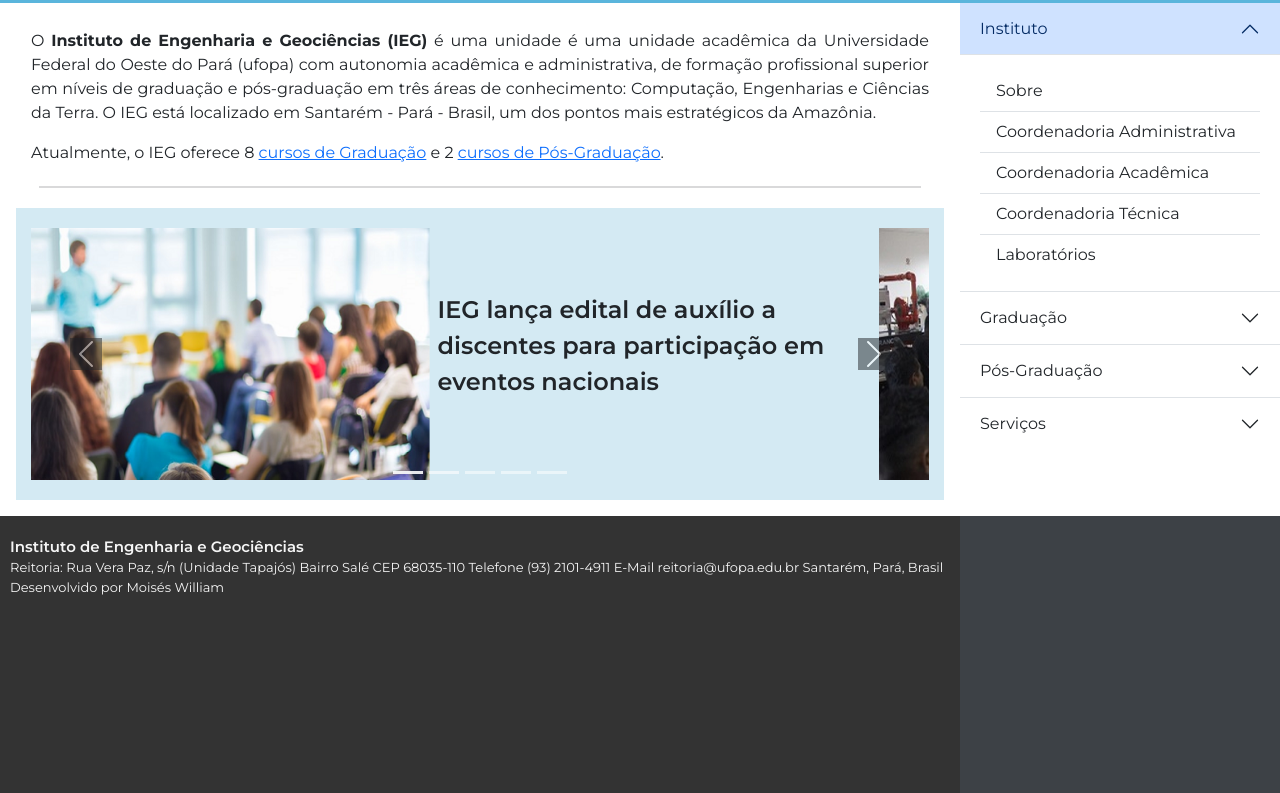
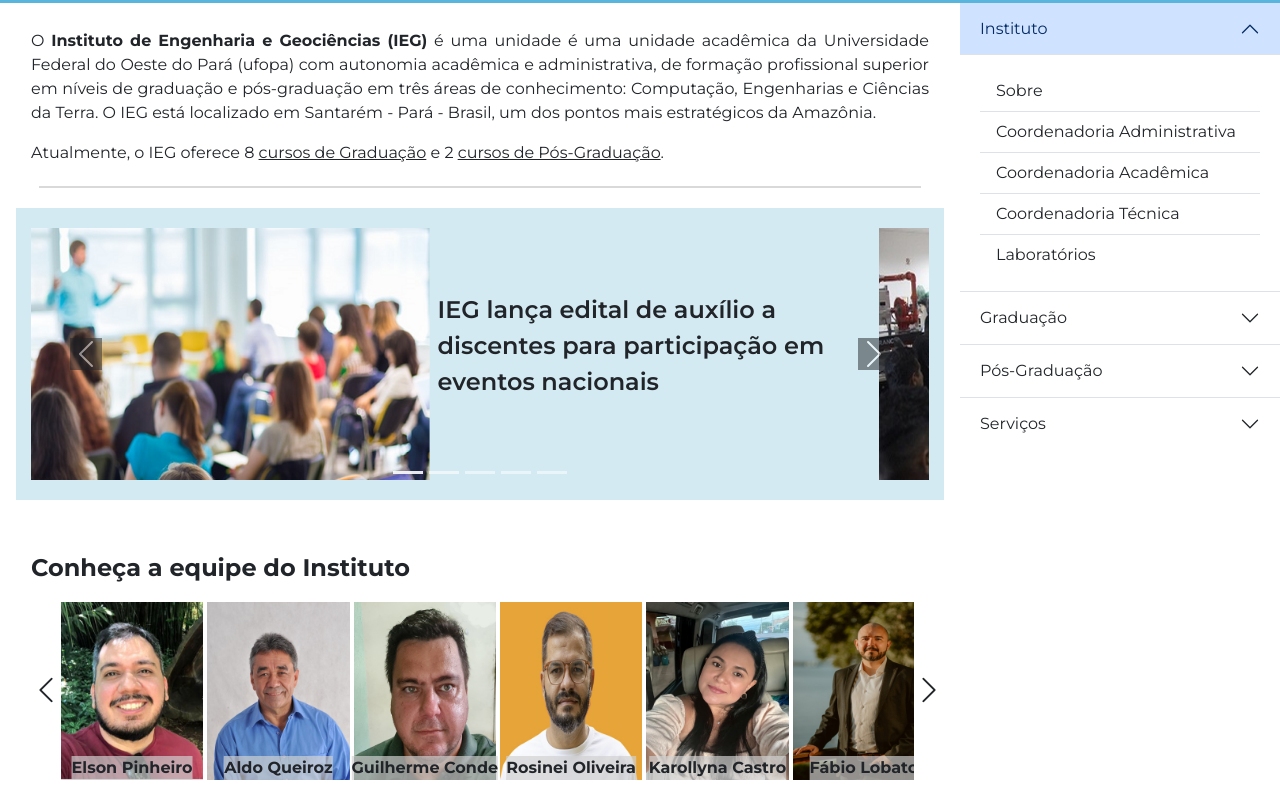
Before and after one commit to mwac02/ieg-institucional, a plain HTML site: page index.html in a window 1280 px wide. Shown: the part 107-900 px from the top of the page. Drawn offline with nearby package versions, Linux system fonts and the light colour scheme.

Commit message:
Add team pictures carousel

```diff
--- a/index.html
+++ b/index.html
@@ -8,7 +8,9 @@
     <link href="https://fonts.googleapis.com/css2?family=Montserrat:ital,wght@0,100..900;1,100..900&display=swap" rel="stylesheet">
     <link href="https://cdn.jsdelivr.net/npm/bootstrap@5.3.3/dist/css/bootstrap.min.css" rel="stylesheet" integrity="sha384-QWTKZyjpPEjISv5WaRU9OFeRpok6YctnYmDr5pNlyT2bRjXh0JMhjY6hW+ALEwIH" crossorigin="anonymous">
     <script src="https://cdn.jsdelivr.net/npm/bootstrap@5.3.3/dist/js/bootstrap.bundle.min.js" integrity="sha384-YvpcrYf0tY3lHB60NNkmXc5s9fDVZLESaAA55NDzOxhy9GkcIdslK1eN7N6jIeHz" crossorigin="anonymous" defer></script>
+    <link rel="stylesheet" href="https://cdn.jsdelivr.net/npm/bootstrap-icons@1.11.3/font/bootstrap-icons.min.css">
     <link rel="stylesheet" href="style.css">
+    <script src="script.js" defer></script>
     <title>Instituto de Engenharia e Geociências</title>
 </head>
 <body>
@@ -98,7 +100,6 @@
               </div>
           </div>
     </div>
-</body>
     <div class="page-main-content w-75 p-3">
       <div id="about">
         <p>O <span>Instituto de Engenharia e Geociências (IEG)</span> é uma unidade é uma unidade acadêmica da Universidade Federal do Oeste do Pará (ufopa) com autonomia acadêmica e administrativa, de formação profissional superior em níveis de graduação e pós-graduação em três áreas de conhecimento: Computação, Engenharias e Ciências da Terra. O IEG está localizado em Santarém - Pará - Brasil, um dos pontos mais estratégicos da Amazônia.</p>
@@ -178,6 +179,55 @@
           <span class="visually-hidden">Next</span>
         </button>
       </div>
+      <div id="team">
+        <p class="fs-4 fw-bold">Conheça a equipe do Instituto</p>
+        <div class="wrapper">
+          <i id="left" class="bi bi-chevron-left"></i>
+            <div class="team-carousel">
+              <div class="team-card">
+                <div class="team-card-title">Elson Pinheiro</div>
+                <img src="assets/team/1.jpeg" alt="img" draggable="false">
+              </div>
+              <div class="team-card">
+                <div class="team-card-title">Aldo Queiroz</div>
+                <img src="assets/team/2.jpg" alt="img" draggable="false">
+              </div>
+              <div class="team-card">
+                <div class="team-card-title">Guilherme Conde</div>
+                <img src="assets/team/3.jpg" alt="img" draggable="false">
+              </div>
+              <div class="team-card">
+                <div class="team-card-title">Rosinei Oliveira</div>
+                <img src="assets/team/4.png" alt="img" draggable="false">
+              </div>
+              <div class="team-card">
+                <div class="team-card-title">Karollyna Castro</div>
+                <img src="assets/team/5.jpg" alt="img" draggable="false">
+              </div>
+              <div class="team-card">
+                <div class="team-card-title">Fábio Lobato</div>
+                <img src="assets/team/6.jpg" alt="img" draggable="false">
+              </div>
+              <div class="team-card">
+                <div class="team-card-title">Rose Maia</div>
+                <img src="assets/team/7.jpg" alt="img" draggable="false">
+              </div>
+              <div class="team-card">
+                <div class="team-card-title">Lincoln Rabelo</div>
+                <img src="assets/team/8.jpg" alt="img" draggable="false">
+              </div>
+              <div class="team-card">
+                <div class="team-card-title">Geize Oliveira</div>
+                <img src="assets/team/9.jpg" alt="img" draggable="false">
+              </div>
+              <div class="team-card">
+                <div class="team-card-title">Alex Santos</div>
+                <img src="assets/team/10.jpg" alt="img" draggable="false">
+              </div>
+          </div>
+          <i id="right" class="bi bi-chevron-right"></i>
+        </div>
+      </div>
     </div>
     <footer class="w-75">
       <div class="footer-text-div">
@@ -187,4 +237,5 @@
       </div>
       <div class="footer-detail"></div>
     </footer>
+</body>
 </html>
--- /dev/null
+++ b/script.js
@@ -0,0 +1,11 @@
+const carousel = document.querySelector(".team-carousel"),
+firstImg = carousel.querySelectorAll("img")[0],
+arrowIcons = document.querySelectorAll(".wrapper i")
+
+let firstImgWidth = firstImg.clientWidth + 14;
+
+arrowIcons.forEach(icon => {
+    icon.addEventListener("click", () => {
+        carousel.scrollLeft += icon.id == "left" ? -firstImgWidth : firstImgWidth;
+    });
+});
--- a/style.css
+++ b/style.css
@@ -57,7 +57,7 @@ header {
 }
 
 #about p > a {
-    color: in;
+    color: inherit;
 }
 
 .divider-div {
@@ -97,6 +97,59 @@ header {
     width: 90%;
 }
 
+#team {
+    margin-top: 50px;
+    padding-left: 15px;
+}
+
+.wrapper {
+    display: flex;
+    position: relative;
+    align-items: center;
+    width: 100%;
+    max-width: 1200px;
+}
+
+.wrapper i {
+    cursor: pointer;
+    font-size: 30px;
+}
+
+.wrapper .team-carousel {
+    cursor: pointer;
+    overflow: hidden;
+    width: 100%;
+    white-space: nowrap;
+    scroll-behavior: smooth;
+}
+
+.team-carousel .team-card {
+    display: inline-block;
+    position: relative;
+    width: calc(100% / 6);
+    height: max-content;
+}
+
+.team-card .team-card-title {
+    position: absolute;
+    bottom: 0;
+    left: 50%;
+    transform: translate(-50%, 0);
+    color: #212529;
+    font-weight: bold;
+    background-color: rgba(209, 209, 209, 0.678);
+}
+
+.team-carousel img{
+    height: auto;
+    user-select: none;
+    width: 100%;
+}
+
+.team-carousel img:first-child {
+    margin-left: 0px;
+}
+
 /* Footer */
 
 footer {
```
Also changed, not shown: assets/team/1.jpeg (added), assets/team/10.jpg (added), assets/team/2.jpg (added), assets/team/3.jpg (added), assets/team/4.png (added), assets/team/5.jpg (added), assets/team/6.jpg (added), assets/team/7.jpg (added), assets/team/8.jpg (added), assets/team/9.jpg (added). Lines whose indentation alone changed are shown as unchanged.
